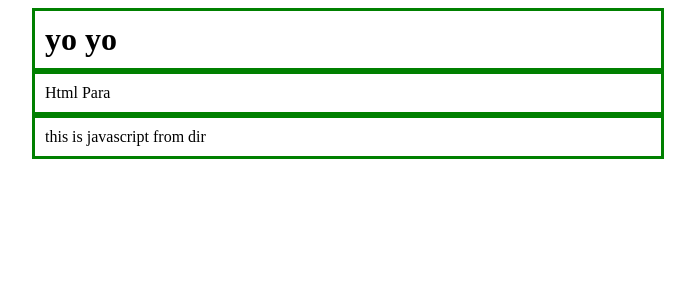
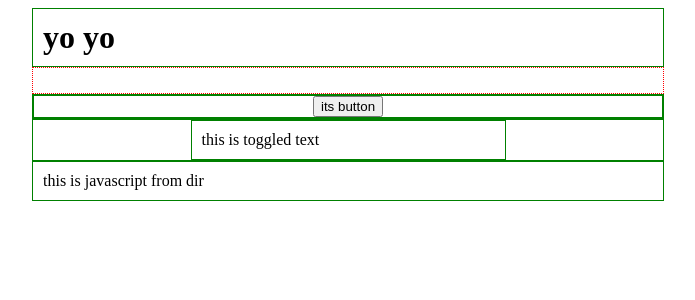
Before and after one commit to bushcomestoshrub/python, a Flask app: page / in a window 1280 px wide. Shown: the top 300 px of the page, without its empty margins (292-987 px from the left). Run offline with Flask 2, Linux system fonts and the light colour scheme.

Commit message:
js basics

```diff
--- a/src/static/js/scripts.js
+++ b/src/static/js/scripts.js
@@ -1,3 +1,17 @@
 //alert("Hello, World!");
 
-document.getElementById("jspara").innerHTML = "this is javascript from dir"
+document.getElementById("para").innerHTML = "this is javascript from dir"
+toggl = document.getElementById("tmp")
+
+
+function makeRed(element, color) {
+    element.style.color = color
+}
+
+function toggle() {
+    if (toggl.style.display === "none") {
+        toggl.style.display = "block";
+    } else {
+        toggl.style.display = "none";
+    }
+}
--- a/src/static/style.css
+++ b/src/static/style.css
@@ -5,18 +5,36 @@
 p {
     margin: auto;
     width: 50%;
-    border: 3px solid green;
+    border: 1px solid green;
     padding: 10px;
 }
 
 h1 {
     margin: auto;
     width: 50%;
-    border: 3px solid green;
+    border: 1px solid green;
     padding: 10px;
+}
+
+.empty {
+    padding-bottom: 25px;
+    border: 1px dotted red;
+    margin: auto;
+    width: 50%;
+}
+
+.toggle {
+    margin: auto;
+    width: 100%;
 }
 
 .center {
     text-align: center;
-    border: 3px solid green;
+    border: 1px solid green;
 }
+
+.container {
+  margin: auto;
+  width: 50%;
+  border: 1px solid green;
+}
--- a/src/templates/index.html
+++ b/src/templates/index.html
@@ -9,8 +9,22 @@
 
 <body>
   <h1>{{banner_msg}}</h1>
-  <p id = "htmlpara">Html Para</p>
-  <p id = "jspara"></p>
+  <div class="empty">
+  </div>
+  <div class="container">
+    <div class="center">
+      <button id = "button" onclick="toggle()">its button</button>
+    </div>
+  </div>
+
+  <div class="container">
+    <div class="toggle" id="tmp">
+      <p>this is toggled text</p>
+    </div>
+  </div>
+
+  <p id = "para"></p>
+
 
   <script src="{{ url_for('static', filename='js/scripts.js') }}"></script>
 </body>
```
Also changed, not shown: 1 other file.
